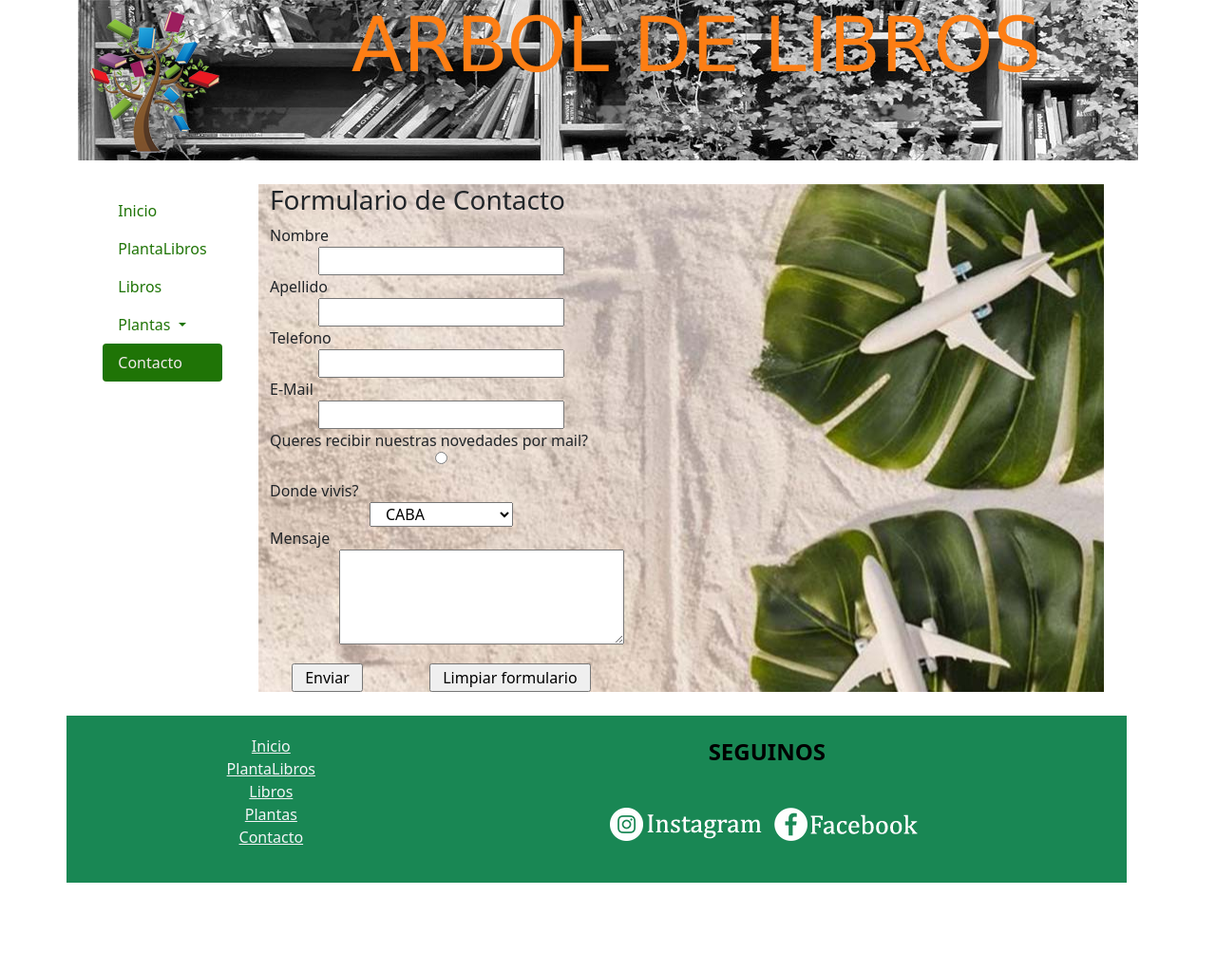
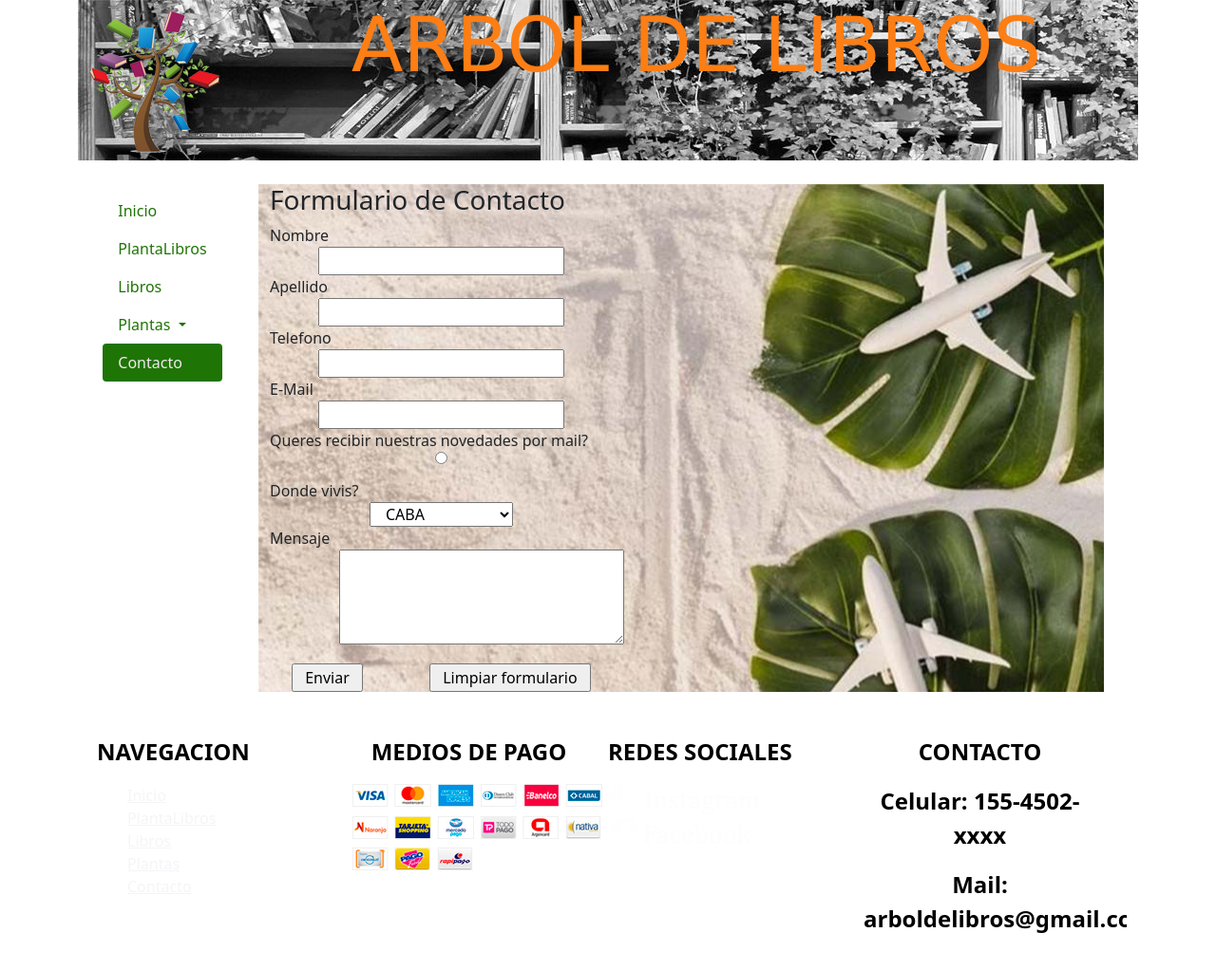
Before and after one commit to juanbako/ArbolDeLibros, a website: page contacto.html in a window 1280 px wide. Shown: the whole page at 95% size. Before the commit the page ends 930 px from the top, so only its background shows below. Drawn offline with Linux system fonts and the light colour scheme; files whose address does not match are found by name; a web font is replaced by a local one.

Commit message:
index con imagen partida en 3 footer definitivo +contacto definitivo

```diff
--- a/contacto.html
+++ b/contacto.html
@@ -26,7 +26,7 @@
 
     <nav class="container row overflow-hidden">
         <div class="col-md-2">
-            <div class=" container-fluid row ">
+            <div class=" container-fluid row">
                 <div class="navbar nav-pills navbar-expand-lg navbar-dark ">
                     <button class="navbar-toggler menu__button--background" type="button" data-bs-toggle="collapse" data-bs-target="#navbarSupportedContent" aria-controls="navbarSupportedContent" aria-expanded="false" aria-label="Toggle navigation">
                         <span class="navbar-toggler-icon"></span>
@@ -94,21 +94,34 @@
         </div>
     </nav>
 
-    <footer id="footer--margin" class="row overflow-hidden container-fluid bg-success">
-        <div class="col-md-4 text-center">
-            <ul>
+    <footer id="footer--margin" class="row overflow-hidden container-fluid">
+        <div class="col-md-3">
+            <p>NAVEGACION</p>
+            <ul class="footer__lista">
                 <li><a href="./index.html">Inicio</a></li>
                 <li><a href="./plantaLibros.html">PlantaLibros</a></li>
                 <li><a href="./libros.html">Libros</a></li>
                 <li><a href="./plantas.html">Plantas</a></li>
-                <li><a href="./contacto.html">Contacto</a></li>
+                <li id="actualpag"><a href="./contacto.html">Contacto</a></li>
             </ul>
         </div>
 
-        <div class="col-md-8 footer__redes">
-            <p>SEGUINOS</p>
-            <a href="https://www.instagram.com/?hl=es"><img class="footer__logo" src="./imagenes/inst.png" alt="Instagram"></a>
-            <a href="https://es-la.facebook.com/"><img class="footer__logo" src="./imagenes/face.png" alt="Facebook"></a>
+        <div class="col-md-3 text-center">
+            <P>MEDIOS DE PAGO</P>
+            <img src="./imagenes/footer/mediosDePago.png" alt="medios de pago">
+        </div>
+
+        <div class="col-md-3">
+            <p>REDES SOCIALES</p>
+            <a href="https://www.instagram.com/?hl=es"><img class="footer__redes" src="./imagenes/footer/inst.png" alt="Instagram"></a>
+            <a href="https://es-la.facebook.com/"><img class="footer__redes" src="./imagenes/footer/face.png" alt="Facebook"></a>
+        </div>
+
+        <div class="col-md-3 text-center">
+            <p>CONTACTO</p>
+            <p id="footer__contacto">Celular: 155-4502-xxxx</p>
+            <p id="footer__contacto">Mail: arboldelibros@gmail.com</p>
+
         </div>
     </footer>
 
```
